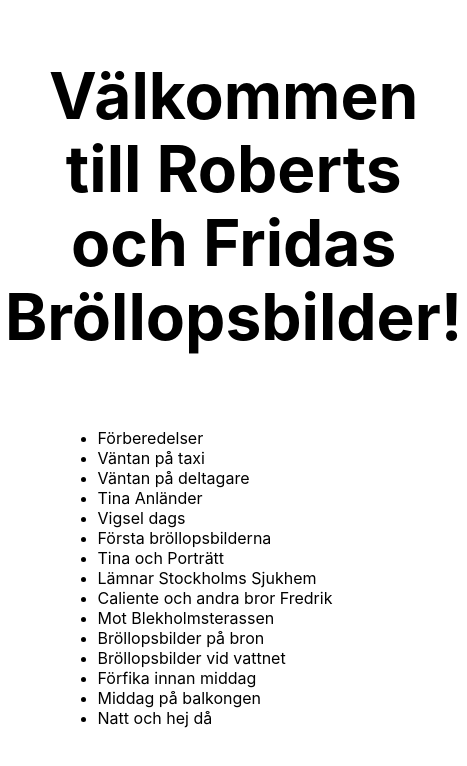
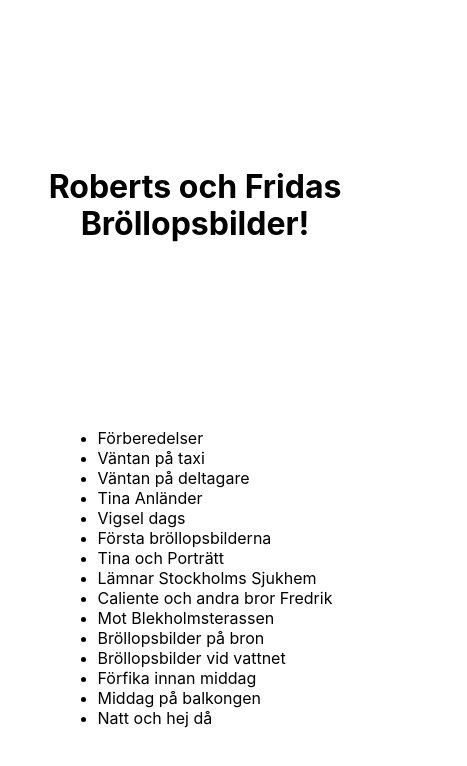
Before and after one commit to rickisen/robertofrida, a Next.js app: page / in a window 390 px wide. Shown: the top 766 px of the page, 467 px wide, since content can reach past the window. Built offline with nearby package versions, Linux system fonts and the light colour scheme.

Commit message:
Fix bugs on start page

```diff
--- a/pages/index.js
+++ b/pages/index.js
@@ -12,9 +12,7 @@ export default function Home() {
       </Head>
 
       <main className={styles.main}>
-        <h1 className={styles.title}>
-          Välkommen till Roberts och Fridas Bröllopsbilder!
-        </h1>
+        <h1 className={styles.title}>Roberts och Fridas Bröllopsbilder!</h1>
       </main>
 
       <ul>
--- a/styles/Home.module.css
+++ b/styles/Home.module.css
@@ -51,7 +51,11 @@
   margin-top: 3rem;
 }
 
-@media (max-width: 600px) {
+@media (max-width: 812px) {
+  .title {
+    font-size: 2em;
+  }
+
   .main {
     padding: 5px;
   }
```
